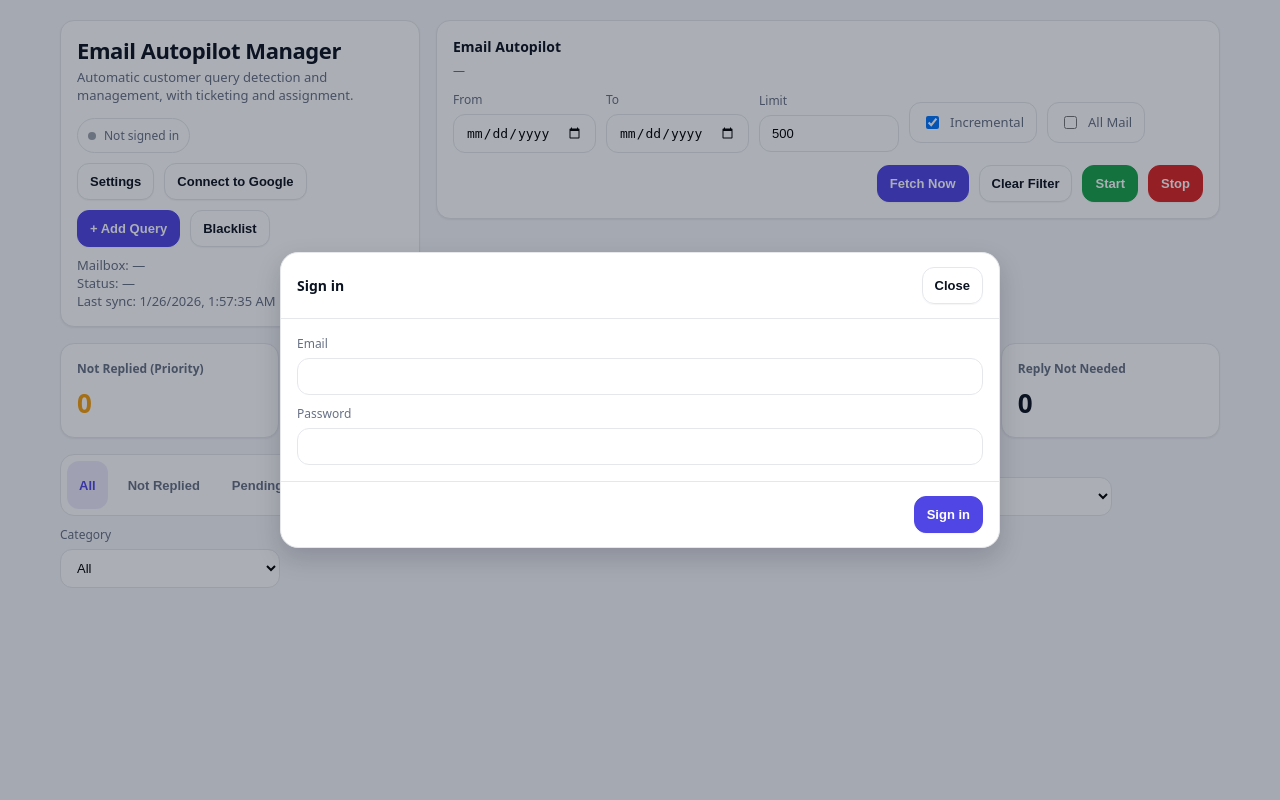
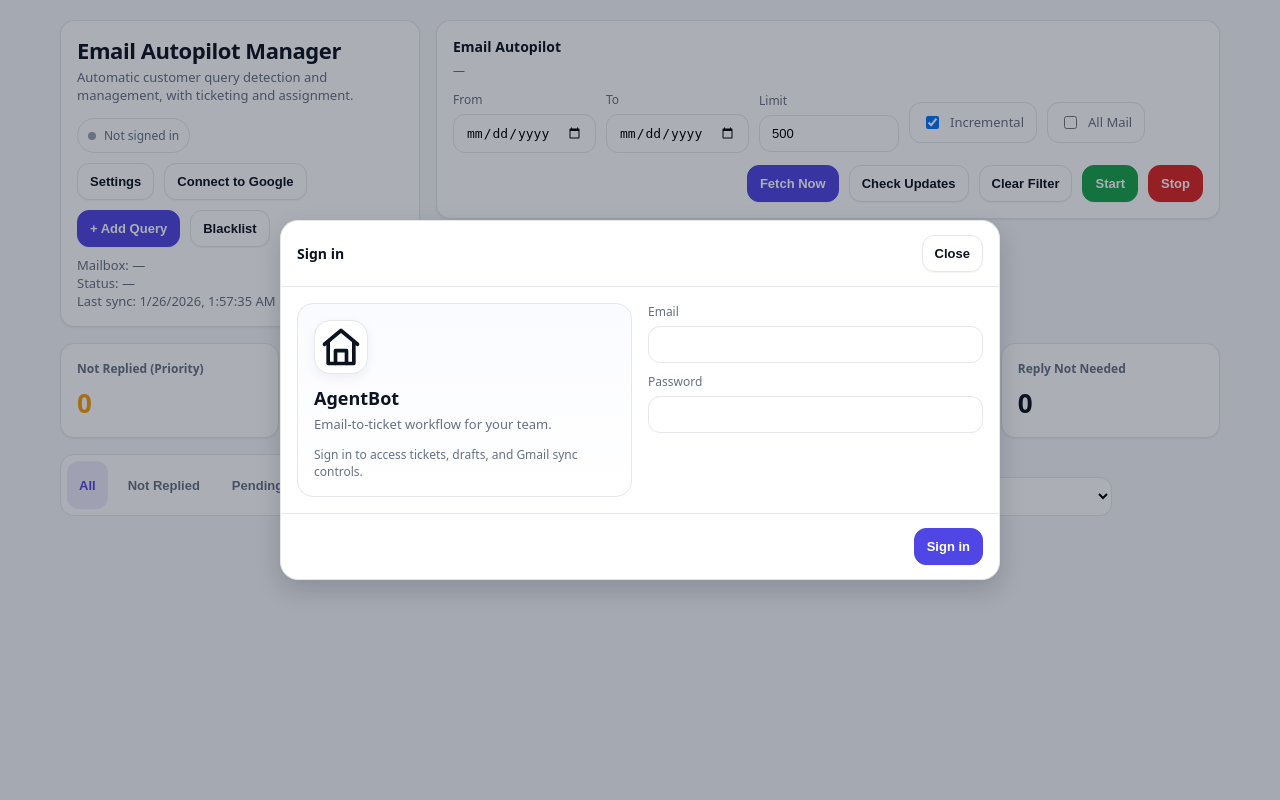
Before and after one commit to management-source/agentbot, a Python web app: template app/templates/index.html in a window 1280 px wide. Run offline with Jinja, Linux system fonts and the light colour scheme; the template is opened without the code that fills it, so the values that code supplies are empty.

Commit message:
Updated Version 5 - AI bug fix

```diff
--- a/app/main.py
+++ b/app/main.py
@@ -18,6 +18,7 @@ from app.scheduler import scheduler
 from app.routers import tasks
 
 from app.routers import auth, tickets, autopilot, ui, threads
+from app.routers import blacklist
 from app.routers import settings as app_settings
 from app.routers import user_auth
 from app.models import User, UserRole
@@ -186,6 +187,7 @@ app.include_router(autopilot.router, prefix="/autopilot", tags=["autopilot"])
 app.include_router(threads.router, prefix="/threads", tags=["threads"])
 app.include_router(tasks.router, prefix="/tasks", tags=["tasks"])
 app.include_router(app_settings.router, prefix="/settings", tags=["settings"])
+app.include_router(blacklist.router, prefix="/blacklist", tags=["blacklist"])
 
 @app.on_event("startup")
 def on_startup():
--- a/app/services/gmail_client.py
+++ b/app/services/gmail_client.py
@@ -21,6 +21,8 @@ GMAIL_SCOPES = [
     "https://www.googleapis.com/auth/gmail.modify",
     "https://www.googleapis.com/auth/gmail.send",
     "https://www.googleapis.com/auth/gmail.labels",
+    # Needed to read the Gmail "Send mail as" signature (users.settings.sendAs.get)
+    "https://www.googleapis.com/auth/gmail.settings.basic",
 ]
 
 
--- a/app/static/app.js
+++ b/app/static/app.js
@@ -31,7 +31,7 @@ let currentDateFilter = { start: "", end: "" };
 // UI filters
 let currentSearch = "";
 let currentAssignee = ""; // user id as string
-let currentAiCategory = ""; // one of AI categories
+// Category filtering removed (we avoid AI-based categorization and UI filters for now).
 
 let googleConnected = false;
 
@@ -266,6 +266,27 @@ function closeSettings() {
     m.classList.add("hidden");
 }
 
+async function fetchSignatureFromGmail() {
+    const sigBox = document.getElementById("signatureText");
+    if (!sigBox) return;
+    const prev = sigBox.value;
+    sigBox.value = "Fetching from Gmail...";
+    try {
+        const r = await apiFetch("/settings/signature/fetch-gmail", { method: "POST" });
+        const t = await r.text();
+        if (!r.ok) {
+            sigBox.value = prev || "";
+            alert(`Failed to fetch signature (${r.status}):\n\n${t}`);
+            return;
+        }
+        const j = JSON.parse(t);
+        sigBox.value = j.signature || "";
+    } catch (e) {
+        sigBox.value = prev || "";
+        alert("Failed to fetch signature: " + e);
+    }
+}
+
 function applySettingsFromModal() {
     settings.defaultHtmlView = document.getElementById("setDefaultHtml").checked;
     settings.proxyRemoteImages = document.getElementById("setBlockRemote").checked;
@@ -403,6 +424,39 @@ async function fetchNow() {
     }
 }
 
+async function checkUpdates() {
+    const btn = document.getElementById("btnCheckUpdates");
+    if (btn) {
+        btn.disabled = true;
+        btn.textContent = "Checking...";
+    }
+
+    try {
+        const url = new URL("/autopilot/check-updates", window.location.origin);
+        // Safety cap; frequent use should stay light.
+        url.searchParams.set("max_threads", "200");
+
+        const r = await fetch(url.toString(), { method: "POST" });
+        const text = await r.text();
+        if (!r.ok) {
+            alert(`Check Updates failed (${r.status}):\n\n${text}`);
+            return;
+        }
+
+        const last1 = document.getElementById("lastSync");
+        if (last1) last1.textContent = new Date().toLocaleString();
+
+        await loadTickets();
+    } catch (e) {
+        alert("Check Updates failed: " + e);
+    } finally {
+        if (btn) {
+            btn.disabled = false;
+            btn.textContent = "Check Updates";
+        }
+    }
+}
+
 function clearDateFilter() {
     const s1 = document.getElementById("startDate") || document.getElementById("fromDate");
     const e1 = document.getElementById("endDate") || document.getElementById("toDate");
@@ -471,46 +525,11 @@ function priorityBadge(p) {
     return `<span class="px-2 py-0.5 rounded-full text-xs bg-amber-100 text-amber-700 border">medium</span>`;
 }
 
-function _aiUrgencyLabel(val) {
-    const n = Number(val || 0);
-    if (!n) return "";
-    if (n >= 5) return "Critical";
-    if (n === 4) return "Urgent";
-    if (n === 3) return "High";
-    if (n === 2) return "Medium";
-    return "Low";
-}
-
-function aiBadges(t) {
-    const cat = (t && t.ai_category) ? String(t.ai_category).replace(/_/g, " ") : "";
-    const urg = Number(t && t.ai_urgency || 0);
-    const conf = (t && typeof t.ai_confidence === "number") ? t.ai_confidence : null;
-    let reasons = [];
-    if (Array.isArray(t && t.ai_reasons)) {
-        reasons = t.ai_reasons.filter(Boolean);
-    } else if (typeof (t && t.ai_reasons) === "string" && t.ai_reasons.trim()) {
-        try {
-            const parsed = JSON.parse(t.ai_reasons);
-            if (Array.isArray(parsed)) reasons = parsed.filter(Boolean);
-        } catch {
-            // treat as single reason
-            reasons = [t.ai_reasons];
-        }
-    }
-    const title = reasons.length ? `AI reasons:\n- ${reasons.join("\n- ")}` : "";
-    const out = [];
-    if (cat) {
-        out.push(`<span class="px-2 py-0.5 rounded-full text-xs bg-violet-50 text-violet-800 border" title="${escapeHtml(title)}">AI: ${escapeHtml(cat.toUpperCase())}</span>`);
-    }
-    if (urg) {
-        const lbl = _aiUrgencyLabel(urg);
-        const cls = urg >= 4 ? "bg-red-100 text-red-700" : (urg === 3 ? "bg-amber-100 text-amber-700" : "bg-slate-50 text-slate-700");
-        out.push(`<span class="px-2 py-0.5 rounded-full text-xs ${cls} border" title="${escapeHtml(title)}">Urgency: ${escapeHtml(lbl)} (${urg}/5)</span>`);
-    }
-    if (conf !== null) {
-        out.push(`<span class="px-2 py-0.5 rounded-full text-xs bg-slate-50 text-slate-700 border" title="${escapeHtml(title)}">Confidence: ${conf}%</span>`);
-    }
-    return out.join("\n");
+// AI-based categorization is disabled for now. Keep the UI lean and avoid
+// background AI calls. (AI drafting remains available per-ticket via the
+// "AI Draft" modal.)
+function aiBadges(_t) {
+    return "";
 }
 
 
@@ -697,7 +716,7 @@ async function loadTickets() {
     const q = (currentSearch || "").trim();
     if (q) url.searchParams.set("query", q);
     if (currentAssignee) url.searchParams.set("assignee_user_id", currentAssignee);
-    if (currentAiCategory) url.searchParams.set("ai_category", currentAiCategory);
+    // ai_category filter removed
 
     const r = await apiFetch(url);
     const data = await r.json();
@@ -1340,13 +1359,7 @@ window.addEventListener("load", async () => {
         });
     }
 
-    const catFilter = document.getElementById("categoryFilter");
-    if (catFilter) {
-        catFilter.addEventListener("change", () => {
-            currentAiCategory = catFilter.value || "";
-            loadTickets();
-        });
-    }
+    // categoryFilter removed
 
     // Populate assignee filter now that we have users cache
     try { populateAssigneeFilter(); } catch {}
--- a/app/templates/index.html
+++ b/app/templates/index.html
@@ -291,6 +291,37 @@
       font-weight:700;
     }
 
+    /* Login modal layout */
+    .login-split{
+      display:grid;
+      grid-template-columns: 1fr 1fr;
+      gap:16px;
+      align-items:stretch;
+    }
+    @media (max-width: 720px){
+      .login-split{grid-template-columns:1fr}
+    }
+    .login-left{
+      border:1px solid var(--border);
+      border-radius:16px;
+      padding:16px;
+      background: linear-gradient(180deg, #fafbff, #ffffff);
+    }
+    .login-logo{
+      width:54px;
+      height:54px;
+      border-radius:16px;
+      border:1px solid var(--border);
+      display:flex;
+      align-items:center;
+      justify-content:center;
+      background:#fff;
+      margin-bottom:12px;
+      box-shadow: 0 4px 12px rgba(16,24,40,.06);
+    }
+    .login-brand{font-size:18px; font-weight:800; margin:0}
+    .login-sub{margin:6px 0 0 0; color:var(--muted); font-size:13px; line-height:1.35}
+
     /* iframe email viewer */
     .viewer-backdrop{
       position:fixed; inset:0;
@@ -406,6 +437,8 @@
                         <button class="btn primary" id="btnFetch"
                             onclick="fetchNow()">Fetch
                             Now</button>
+                        <button class="btn" id="btnCheckUpdates"
+                            onclick="checkUpdates()">Check Updates</button>
                         <button class="btn" id="btnClearFilter"
                             onclick="clearDateFilter()">Clear
                             Filter</button>
@@ -464,18 +497,7 @@
                     </select>
                 </div>
 
-                <div class="field" style="min-width:220px">
-                    <div class="label">Category</div>
-                    <select id="categoryFilter">
-                        <option value>All</option>
-                        <option value="MAINTENANCE">Maintenance</option>
-                        <option value="COMPLIANCE">Compliance</option>
-                        <option value="RENT_ARREARS">Rent arrears</option>
-                        <option value="LEASE_RENEWAL">Lease renewal</option>
-                        <option value="NOTICE_LEGAL">Notice / legal</option>
-                        <option value="GENERAL">General</option>
-                    </select>
-                </div>
+                <!-- Category filtering removed: classification is handled without AI and without UI filters. -->
             </div>
 
             <div id="ticketList" style="margin-top:10px"></div>
@@ -490,18 +512,32 @@
                         onclick="hideLoginModal()">Close</button>
                 </div>
                 <div class="modal-body">
-                    <div class="field">
-                        <div class="label">Email</div>
-                        <input type="text" id="loginEmail"
-                            autocomplete="username" />
+                    <div class="login-split">
+                        <div class="login-left">
+                            <div class="login-logo" aria-hidden="true">
+                                <!-- Simple in-app logo (no external assets) -->
+                                <svg width="44" height="44" viewBox="0 0 24 24" fill="none" xmlns="http://www.w3.org/2000/svg">
+                                    <path d="M3 10.5L12 3l9 7.5" stroke="currentColor" stroke-width="2" stroke-linecap="round" stroke-linejoin="round"/>
+                                    <path d="M5 9.5V21h14V9.5" stroke="currentColor" stroke-width="2" stroke-linecap="round" stroke-linejoin="round"/>
+                                    <path d="M9 21v-7h6v7" stroke="currentColor" stroke-width="2" stroke-linecap="round" stroke-linejoin="round"/>
+                                </svg>
+                            </div>
+                            <div class="login-brand">AgentBot</div>
+                            <div class="login-sub">Email-to-ticket workflow for your team.</div>
+                            <div class="small muted" style="margin-top:12px">Sign in to access tickets, drafts, and Gmail sync controls.</div>
+                        </div>
+                        <div class="login-right">
+                            <div class="field">
+                                <div class="label">Email</div>
+                                <input type="text" id="loginEmail" autocomplete="username" />
+                            </div>
+                            <div class="field" style="margin-top:10px">
+                                <div class="label">Password</div>
+                                <input type="password" id="loginPassword" autocomplete="current-password" />
+                            </div>
+                            <div class="error" id="loginError" style="display:none"></div>
+                        </div>
                     </div>
-                    <div class="field" style="margin-top:10px">
-                        <div class="label">Password</div>
-                        <input type="password" id="loginPassword"
-                            autocomplete="current-password" />
-                    </div>
-                    <div class="error" id="loginError"
-                        style="display:none"></div>
                 </div>
                 <div class="modal-foot">
                     <button class="btn primary" id="btnLogin"
@@ -692,8 +728,9 @@
                             placeholder="Paste your email signature here..."
                             style="width:100%;min-height:120px;margin-top:10px;padding:10px 12px;border:1px solid var(--border);border-radius:12px;font-size:13px"></textarea>
                         <div style="margin-top:10px;display:flex;gap:10px;align-items:center;flex-wrap:wrap">
+                            <button class="btn" onclick="fetchSignatureFromGmail()">Fetch signature from Gmail</button>
                             <button class="btn" onclick="openBlacklistModal()">Manage Blacklist</button>
-                            <div class="small muted">View and remove blacklisted senders.</div>
+                            <div class="small muted">Fetch uses the connected mailbox’s "Send mail as" signature.</div>
                         </div>
                     </div>
 
```
Also changed, not shown: app/routers/autopilot.py (+10 -0 lines), app/routers/blacklist.py (+18 -0 lines), app/routers/settings.py (+68 -1 lines), app/routers/tickets.py (+10 -41 lines).
